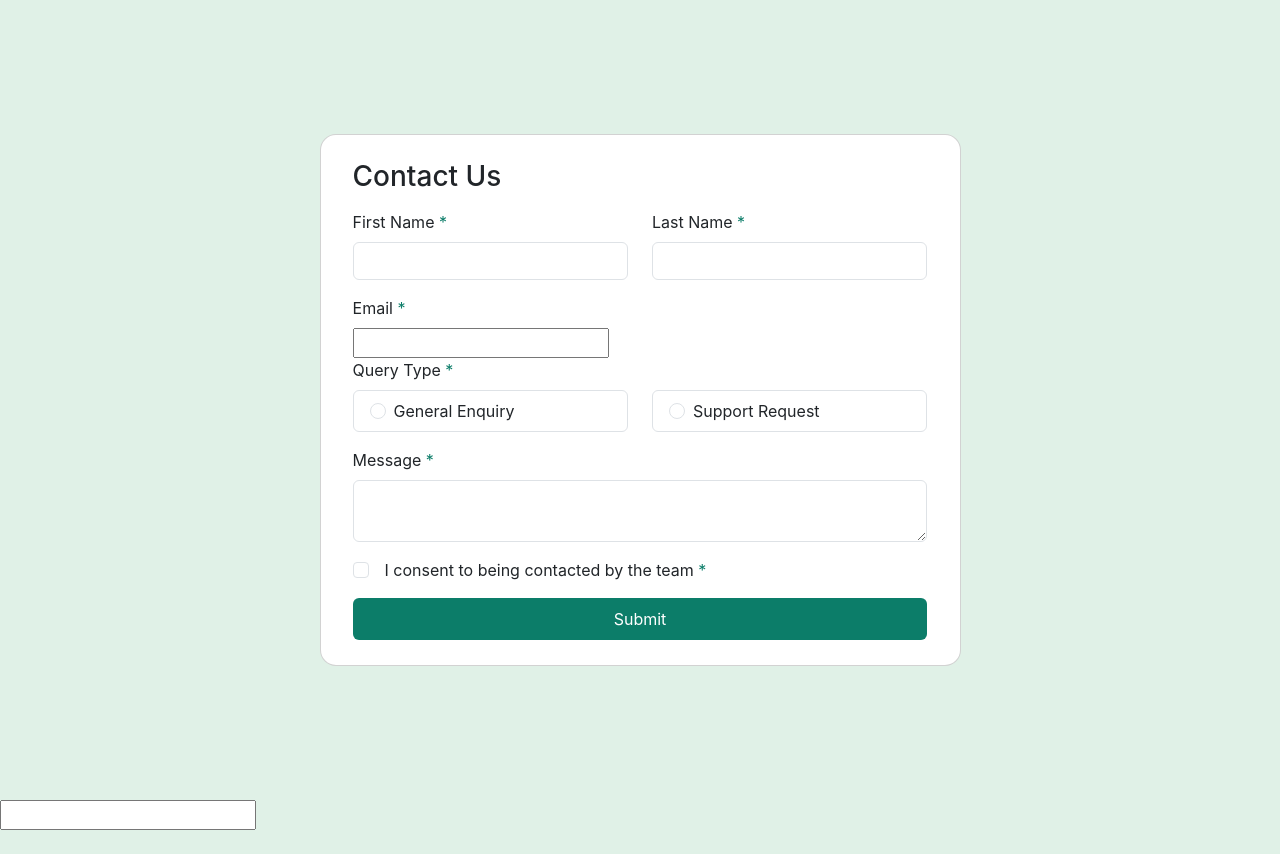
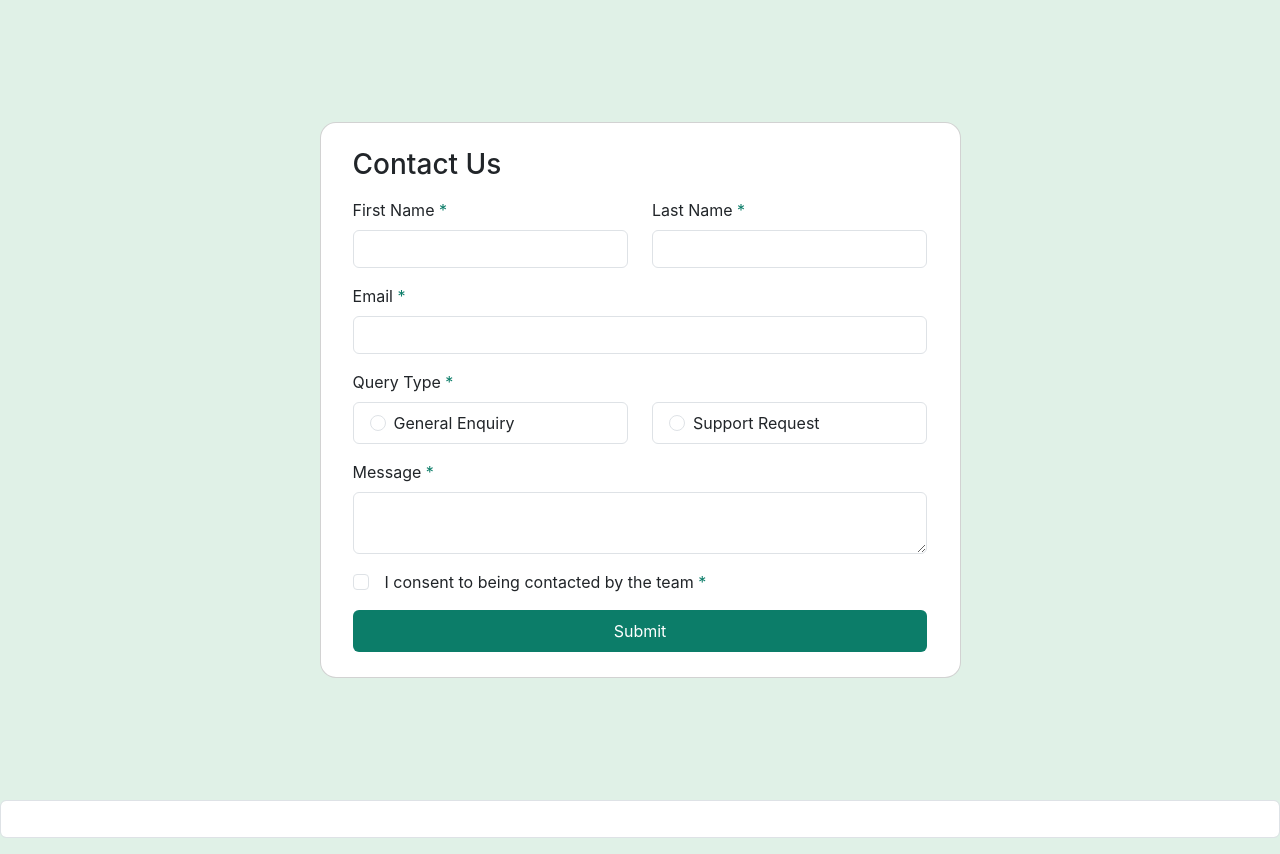
Before and after one commit to nishantcm/contact-form-main-fm, a React (Create React App) app: page / in a window 1280 px wide. Before the commit the page ends 830 px from the top, so only its background shows below. Built offline with nearby package versions, Linux system fonts and the light colour scheme.

Commit message:
Update the EmailInput.js to EmailInput.jsx file rename

```diff
--- a/src/EmailInput.js
+++ b/src/EmailInput.jsx
@@ -15,11 +15,13 @@ function EmailInput() {
   };
 
   return (
-    <div>
+    <div className="mb-3">
       <input
         type="email"
         value={email}
         onChange={handleChange}
+        className="form-control"
+        required
       />
       {!isValid && <p>Invalid email format</p>}
     </div>
```
